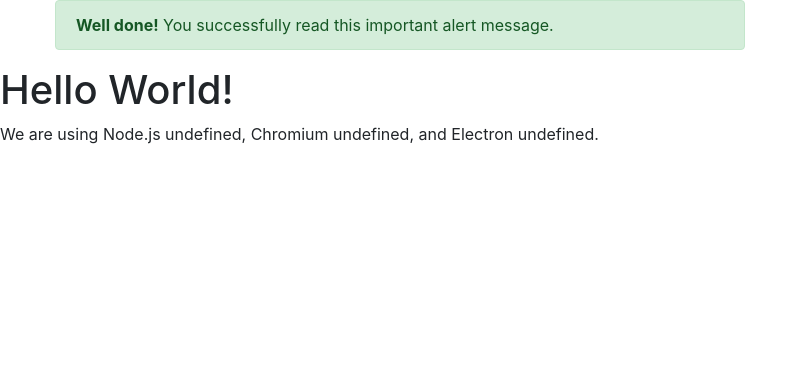
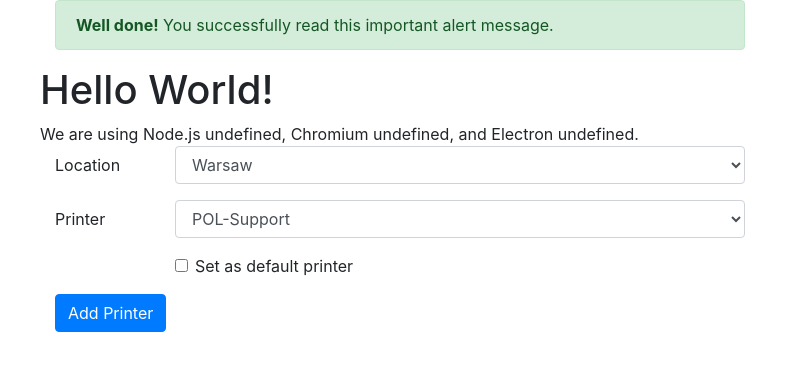
Before and after one commit to lkarski/ivanti-hack-add-printer, an Electron app: page index.html in a window 800 px wide. Drawn offline with nearby package versions, Linux system fonts and the light colour scheme; no server answers.

Commit message:
Add form

```diff
--- a/index.html
+++ b/index.html
@@ -1,25 +1,67 @@
 <!DOCTYPE html>
 <html>
+
 <head>
   <meta charset="UTF-8">
+  <meta name="viewport" content="width=device-width, initial-scale=1, shrink-to-fit=no">
   <title>Ivanti - Install Printer</title>
   <link rel="stylesheet" href="node_modules\bootstrap\dist\css\bootstrap.min.css">
 </head>
+
 <body>
   <div class="container">
     <div class="alert alert-success" role="alert">
       <strong>Well done!</strong> You successfully read this important alert message.
     </div>
-          </div>
+    <div class="row">
       <h1>Hello World!</h1>
       <!-- All of the Node.js APIs are available in this renderer process. -->
-    We are using Node.js <script>document.write(process.versions.node)</script>,
-    Chromium <script>document.write(process.versions.chrome)</script>,
-    and Electron <script>document.write(process.versions.electron)</script>.
+      We are using Node.js
+      <script>document.write(process.versions.node)</script>,
+      Chromium
+      <script>document.write(process.versions.chrome)</script>,
+      and Electron
+      <script>document.write(process.versions.electron)</script>.
+    </div>
+    <form>
+      <div class="form-group row">
+        <label for="locationSelect" class="col-sm-2 col-form-label">Location</label>
+        <div class="col-sm-10">
+          <select class="form-control" id="locationSelect">
+            <option>Warsaw</option>
+            <option>Bracknell</option>
+            <option>Den Bosch</option>
+            <option>Salt Lake City</option>
+            <option>Daresbury</option>
+          </select>
+        </div>
+      </div>
+      <div class="form-group row">
+        <label for="printerSelect" class="col-sm-2 col-form-label">Printer</label>
+        <div class="col-sm-10">
+          <select class="form-control" id="printerSelect">
+            <option>POL-Support</option>
+            <option>POL-Reception</option>
+          </select>
+        </div>
+      </div>
+      <div class="form-group row">
+        <div class="col-sm-2"></div>
+        <div class="col-sm-10">
+          <div class="form-check">
+            <input type="checkbox" class="form-check-input" id="makeDefaultPrinter">
+            <label class="form-check-label" for="makeDefaultPrinter">Set as default printer</label>
+          </div>
+        </div>
+      </div>
+      <button type="submit" class="btn btn-primary">Add Printer</button>
+    </form>
+  </div>
 
   <script>
     // You can also require other files to run in this process
     require('./renderer.js')
   </script>
 </body>
+
 </html>
```
Lines whose indentation alone changed are shown as unchanged.
